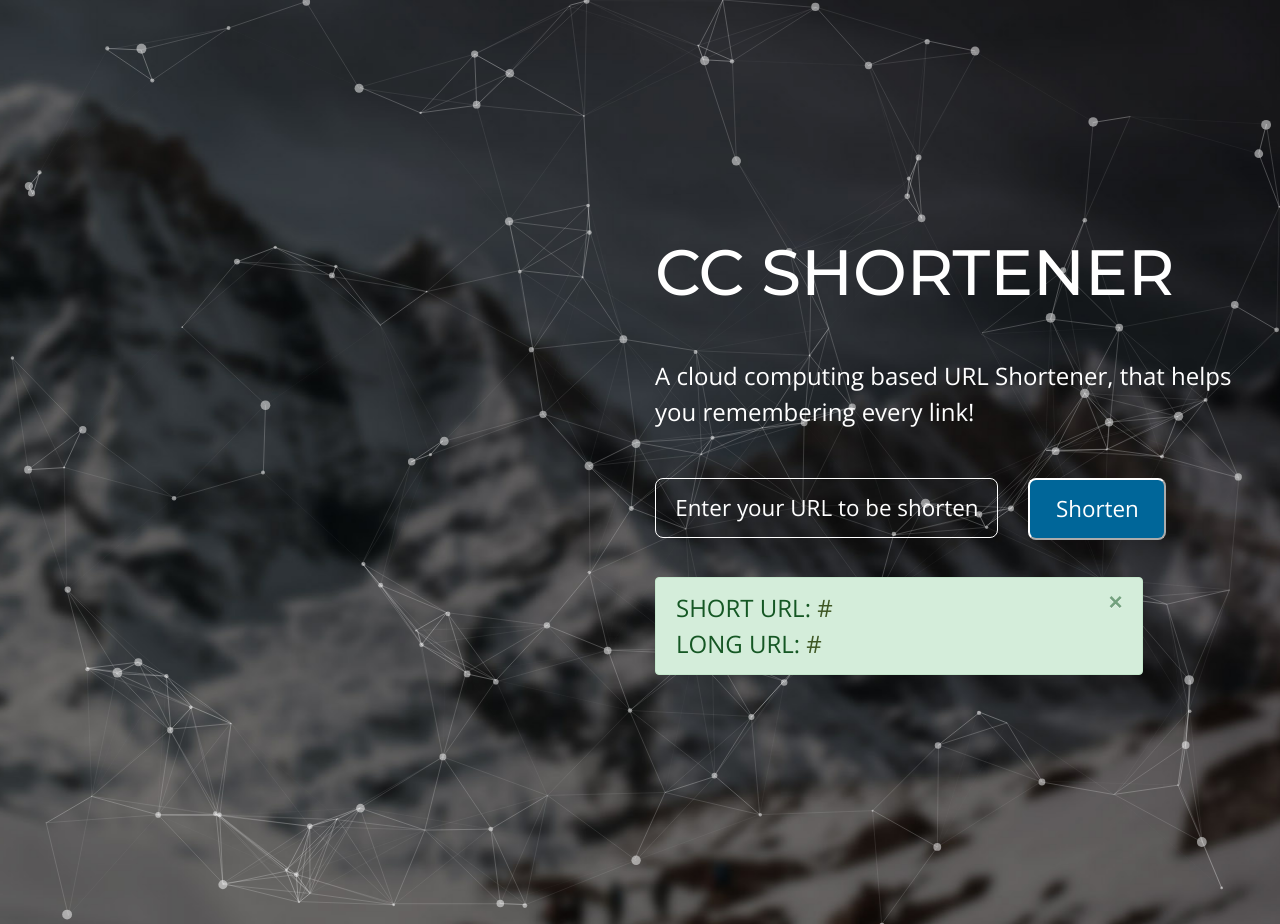
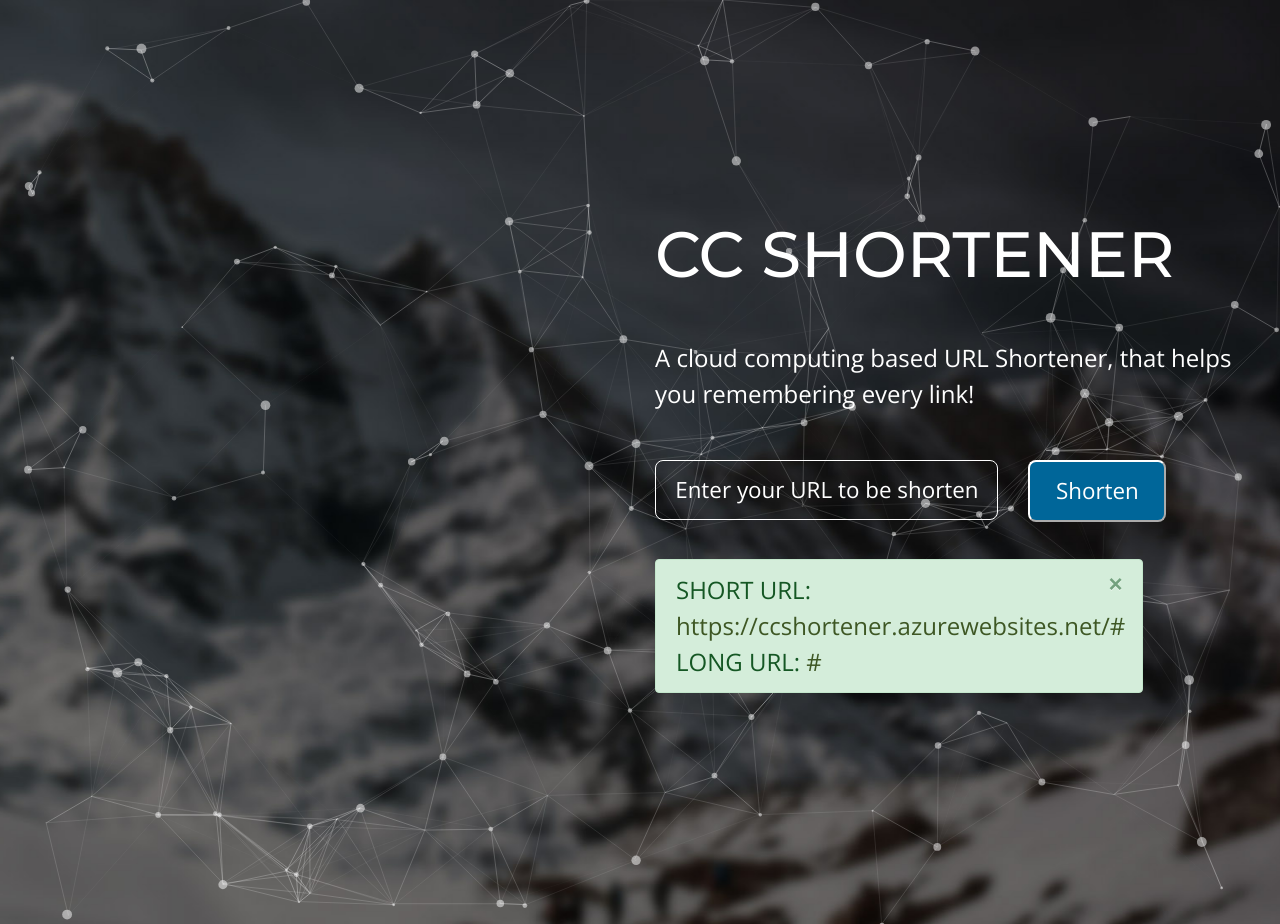
Before and after one commit to Cykalele/WebAppShortener, a Flask app: template templates/index.html in a window 1280 px wide. Run offline with Flask 2, Linux system fonts and the light colour scheme; the template is opened without the code that fills it: most values are stand-ins (such as "Sample title", 1, 10 or a date in 2020); some libraries are stand-ins or nearby versions; some web fonts are replaced.

Commit message:
design change

```diff
--- a/templates/index.html
+++ b/templates/index.html
@@ -59,7 +59,7 @@
 						{% if success_short_url %}
 						<div class="alert alert-success alert-dismissible" style="width: 80%">
 							<a href="#" class="close" data-dismiss="alert" aria-label="close">&times;</a>
-							<strong>SHORT URL: </strong><a href="{{ success_short_url }}" >{{ success_short_url }}</a><br>
+							<strong>SHORT URL: </strong><a href="{{ success_short_url }}" >https://ccshortener.azurewebsites.net/{{ success_short_url }}</a><br>
 							<strong>LONG URL: </strong> <a href="{{ long_url }}">{{ long_url }}</a>
 						</div>
 						{% endif %}
```
Also changed, not shown: app.py (+9 -5 lines).
